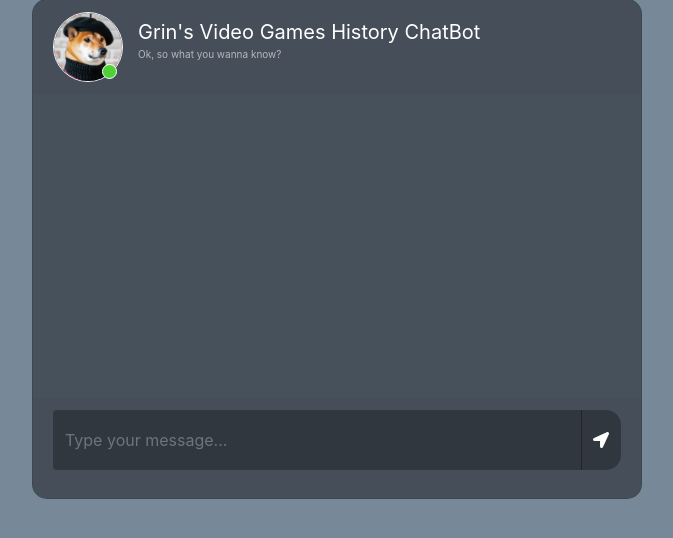
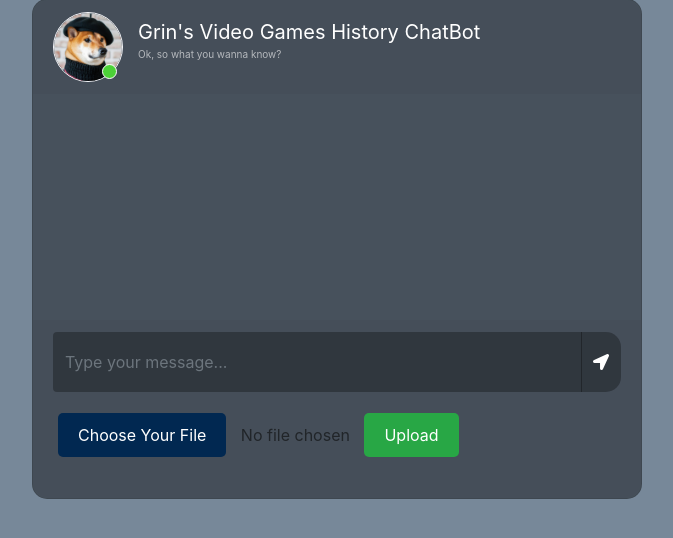
Before and after one commit to davespoon/grin-chat-bot, a Flask app: page / in a window 1280 px wide. Shown: the part 151-689 px from the top of the page, without its empty margins (303-976 px from the left). Run offline with Flask 3, Linux system fonts and the light colour scheme; some libraries are stand-ins or nearby versions.

Commit message:
add upload button and script

```diff
--- a/application/app.py
+++ b/application/app.py
@@ -15,6 +15,7 @@ def flask_app() -> Flask:
     app.container = container
     app.add_url_rule("/", "index", views.index, methods=['GET'])
     app.add_url_rule("/chat", "chat", views.chat, methods=['GET', 'POST'])
+    app.add_url_rule("/upload", "upload", views.upload_file, methods=['POST'])
     return app
 
 
--- a/application/static/style.css
+++ b/application/static/style.css
@@ -220,6 +220,49 @@ border-radius: 0 0 15px 15px !important;
 }
 }
 
+ #upload-form {
+            display: flexbox;
+            align-items: center;
+            padding: 5px;
+            /* background-color: #fff; */
+            /* border: 1px solid #ccc; */
+            /* border-radius: 5px; */
+            /* box-shadow: 0 2px 5px rgba(0, 0, 0, 0.1); */
+            margin-top: 10px;
+
+}
+
+#upload-form input[type="file"] {
+	display: none;
+}
+
+#upload-form label {
+	padding: 10px 20px;
+	background-color: #012851;
+	color: white;
+	border-radius: 5px;
+	cursor: pointer;
+	margin-right: 10px;
+}
+
+#upload-form #file-name {
+    margin-right: 10px;
+}
+
+#upload-form button {
+	padding: 10px 20px;
+	background-color: #28a745;
+	color: white;
+	border: none;
+	border-radius: 5px;
+	cursor: pointer;
+	transition: background-color 0.3s ease;
+}
+
+#upload-form button:hover {
+	background-color: #218838;
+}
+
 
 .loader {
 	border: 4px solid #f3f3f3;
--- a/application/templates/index.html
+++ b/application/templates/index.html
@@ -42,10 +42,17 @@
                     <form id="messageArea" class="input-group">
                         <input type="text" id="text" name="msg" placeholder="Type your message..." autocomplete="off"
                                class="form-control type_msg" required/>
+
                         <div class="input-group-append">
                             <button type="submit" id="send" class="input-group-text send_btn" onclick="loading()"><i
                                     class="fas fa-location-arrow"></i></button>
                         </div>
+                    </form>
+                    <form id="upload-form" method="post" enctype="multipart/form-data">
+                        <label for="file">Choose Your File</label>
+                        <input type="file" name="file" id="file">
+                        <span id="file-name">No file chosen</span>
+                        <button type="submit">Upload</button>
                     </form>
                 </div>
             </div>
@@ -55,6 +62,13 @@
 
 <script>
     $(document).ready(function () {
+    const fileInput = document.getElementById('file');
+    const fileNameDisplay = document.getElementById('file-name');
+
+    fileInput.addEventListener('change', function() {
+        const fileName = this.files.length ? this.files[0].name : 'No file chosen';
+        fileNameDisplay.textContent = fileName;
+    });
         $("#messageArea").on("submit", function (event) {
             const date = new Date();
             const hour = date.getHours();
@@ -84,7 +98,6 @@
     });
 
     function scrollToBottom() {
-        // Scroll to the bottom of the message container
         var $messageContainer = $("#messageFormeight");
         $messageContainer.scrollTop($messageContainer[0].scrollHeight);
     }
@@ -96,6 +109,27 @@
     function hideLoading() {
         $("#loading").hide()
     }
+
+    $("#upload-form").on("submit", function (event) {
+                event.preventDefault();
+                let formData = new FormData();
+                formData.append('file', document.getElementById('file').files[0]);
+
+                fetch('/upload', {
+                    method: 'POST',
+                    body: formData
+                }).then(response => response.json())
+                  .then(data => {
+                      console.log(data);
+
+                      if (data.message) {
+                          alert(data.message);
+                      }
+                  })
+                  .catch(error => {
+                      console.error(error);
+                  });
+            });
 </script>
 
 </body>
--- a/application/views.py
+++ b/application/views.py
@@ -1,7 +1,10 @@
+import os
+
 from dependency_injector.wiring import Provide, inject
-from flask import render_template, request
+from flask import render_template, request, jsonify
 from langchain_core.language_models import BaseChatModel
 
+import constants
 from containers import Container
 from application.response_handler import response
 
@@ -15,3 +18,20 @@ def chat(chat_openai: BaseChatModel = Provide[Container.chat_openai]):
     human_input = request.form["msg"]
     answer = response(human_input=human_input, chat_openai=chat_openai)
     return answer
+
+
+def upload_file():
+    if 'file' not in request.files:
+        return jsonify({'error': 'No file part in the request'}), 400
+
+    file = request.files['file']
+
+    if file.filename == '':
+        return jsonify({'error': 'No selected file'}), 400
+
+    if file:
+        filename = file.filename
+        file.save(os.path.join(constants.DATA_PATH, filename))
+        return jsonify({'message': 'File uploaded successfully', 'filename': filename}), 200
+
+    return jsonify({'error': 'File upload failed'}), 500
--- a/constants.py
+++ b/constants.py
@@ -1,5 +1,5 @@
 # Global parameters
-DATA_PATH = "../data"
+DATA_PATH = "data"
 WEB_PDF_URI = "https://retrocdn.net/images/9/9c/UltimateHistoryofVideoGames_Book_US.pdf"
 CHROMA_PATH = "../chroma"
 
--- a/helpers/db_helper.py
+++ b/helpers/db_helper.py
@@ -15,7 +15,7 @@ def get_chroma_db(embedding_model, persist_directory):
     if embeddings_exist(persist_directory):
         return Chroma(embedding_function=embedding_model, persist_directory=persist_directory)
     else:
-        docs = doc_helper.load_online_pdf(constants.WEB_PDF_URI)
+        docs = doc_helper.load_documents(constants.DATA_PATH)
         chunks = doc_helper.split_text(docs)
         vectorstore = create_chroma_db(chunks, embedding_model, persist_directory)
         return vectorstore
--- a/helpers/doc_helper.py
+++ b/helpers/doc_helper.py
@@ -1,6 +1,6 @@
 import os
 
-from langchain_community.document_loaders import DirectoryLoader, PyPDFLoader, UnstructuredPDFLoader, OnlinePDFLoader
+from langchain_community.document_loaders import PyPDFLoader, UnstructuredPDFLoader, OnlinePDFLoader
 from langchain_text_splitters import RecursiveCharacterTextSplitter
 
 
--- a/requirements.txt
+++ b/requirements.txt
@@ -27,5 +27,6 @@ langchain-community==0.0.38
 langchain-openai
 langsmith
 unstructured
-unstructured-inference
 dependency-injector~=4.41.0
+pillow-heif~=0.16.0
+pikepdf
```
